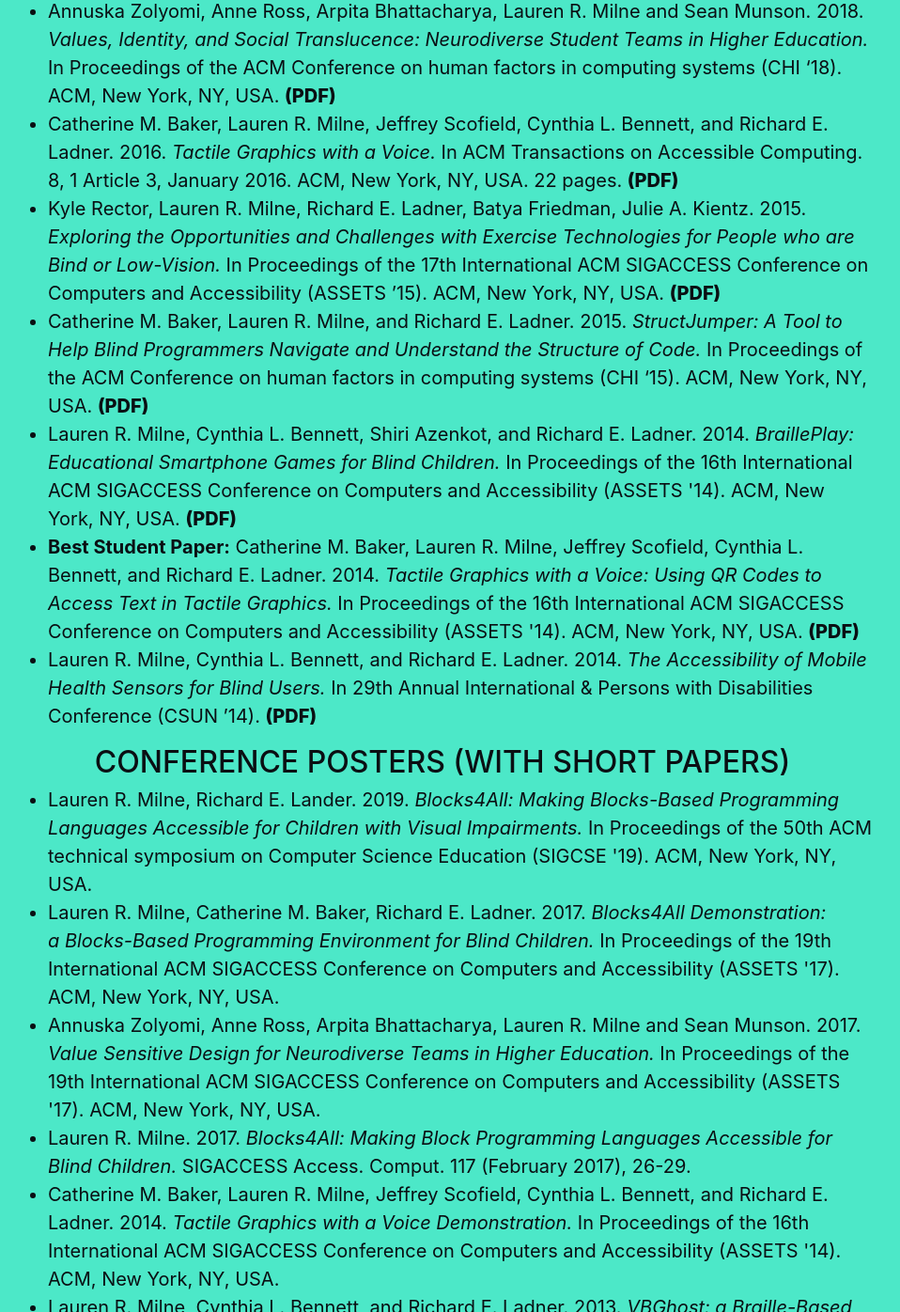
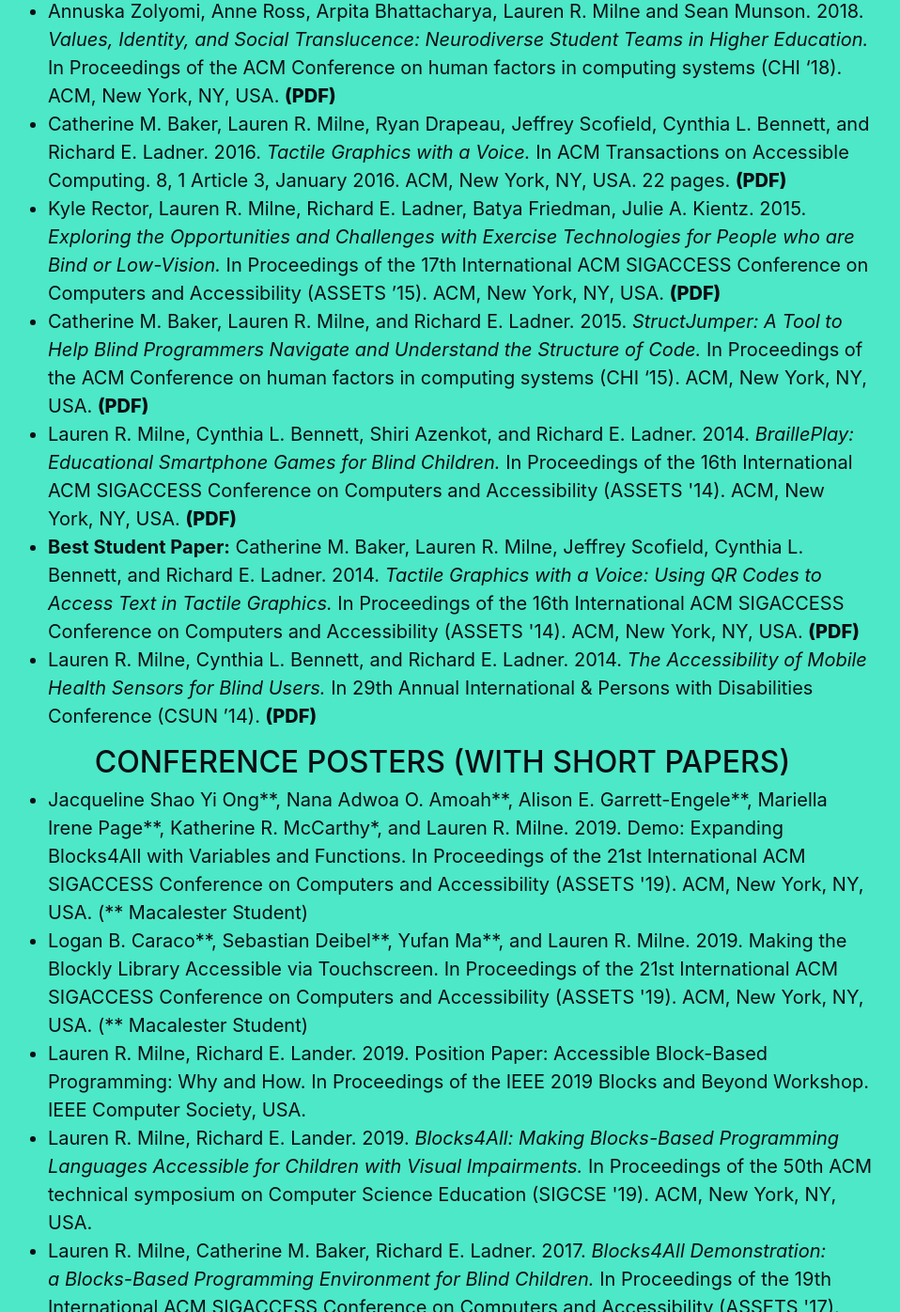
Before and after one commit to milnel2/milnel2.github.io, a website with bundled scripts: page index.html in a window 1280 px wide. Shown: the part 1972-3368 px from the top of the page at 94% size, without its empty margins (169-1127 px from the left). Built offline with nearby package versions, Linux system fonts and the light colour scheme; files whose address does not match are found by name.

Commit message:
Added new posters

```diff
--- a/index.html
+++ b/index.html
@@ -145,8 +145,7 @@
                    <li>Catherine M. Baker*, Lauren R. Milne*, Richard E. Ladner. 2019. <i>Understanding the Impact of TVIs on Technology Use and Selection by Children with Visual Impairments.</i> In Proceedings of the ACM Conference on Human Factors in Computing Systems (CHI ’19). ACM, New York, NY, USA. <a href = "files/TVIs.pdf">(PDF)</a> (* co-first authors) </li>
                    <li>Lauren R. Milne, and Richard E. Ladner. 2018. <i>Blocks4All: Overcoming Accessibility Barriers to Blocks Programming for Children with Visual Impairments.</i> In Proceedings of the ACM Conference on human factors in computing systems (CHI ‘18). ACM, New York, NY, USA. <a href = "files/Blocks4All.pdf">(PDF)</a></li>
                    <li>Annuska Zolyomi, Anne Ross, Arpita Bhattacharya, Lauren R. Milne and Sean Munson.  2018. <i>Values, Identity, and Social Translucence: Neurodiverse Student Teams in Higher Education.</i> In Proceedings of the ACM Conference on human factors in computing systems (CHI ‘18). ACM, New York, NY, USA. <a href = "files/Neurodiverse.pdf">(PDF)</a></li>
-
-                   <li>Catherine M. Baker, Lauren R. Milne, Jeffrey Scofield, Cynthia L. Bennett, and Richard E. Ladner. 2016. <i>Tactile Graphics with a Voice.</i> In ACM Transactions on Accessible Computing. 8, 1 Article 3, January 2016. ACM, New York, NY, USA. 22 pages.
+                   <li>Catherine M. Baker, Lauren R. Milne, Ryan Drapeau, Jeffrey Scofield, Cynthia L. Bennett, and Richard E. Ladner. 2016. <i>Tactile Graphics with a Voice.</i> In ACM Transactions on Accessible Computing. 8, 1 Article 3, January 2016. ACM, New York, NY, USA. 22 pages.
                    <a href = "files/TACCESS.pdf">(PDF)</a></li>
                    <li>Kyle Rector, Lauren R. Milne, Richard E. Ladner, Batya Friedman, Julie A. Kientz. 2015. <i>Exploring the Opportunities and Challenges with Exercise Technologies for People who are Bind or Low-Vision.</i>  In Proceedings of the 17th International ACM SIGACCESS Conference on Computers and Accessibility (ASSETS ’15). ACM, New York, NY, USA. <a href = "files/Rector-EyesFreeVSD-ASSETS2015.pdf">(PDF)</a></li>
                    <li>Catherine M. Baker, Lauren R. Milne, and Richard E. Ladner. 2015. <i>StructJumper: A Tool to Help Blind Programmers Navigate and Understand the Structure of Code.</i> In Proceedings of the ACM Conference on human factors in computing systems (CHI ‘15). ACM, New York, NY, USA. <a href = "files/StructJumper.pdf">(PDF)</a></li>
@@ -157,6 +156,9 @@
 
               <h2 class="text-center">Conference Posters (with Short Papers)</h2>
 				<ul>
+                    <li>Jacqueline Shao Yi Ong**, Nana Adwoa O. Amoah**, Alison E. Garrett-Engele**, Mariella Irene Page**, Katherine R. McCarthy*, and Lauren R. Milne. 2019. Demo: Expanding Blocks4All with Variables and Functions. In Proceedings of the 21st International ACM SIGACCESS Conference on Computers and Accessibility (ASSETS '19). ACM, New York, NY, USA. (** Macalester Student) </li>
+                    <li>Logan B. Caraco**, Sebastian Deibel**, Yufan Ma**, and Lauren R. Milne. 2019. Making the Blockly Library Accessible via Touchscreen. In Proceedings of the 21st International ACM SIGACCESS Conference on Computers and Accessibility (ASSETS '19). ACM, New York, NY, USA. (** Macalester Student)</li>
+                    <li>Lauren R. Milne, Richard E. Lander. 2019. Position Paper: Accessible Block-Based Programming: Why and How. In Proceedings of the IEEE 2019 Blocks and Beyond Workshop. IEEE Computer Society, USA.</li>
                     <li>Lauren R. Milne, Richard E. Lander. 2019. <i>Blocks4All: Making Blocks-Based Programming Languages Accessible for Children with Visual Impairments.</i>  In Proceedings of the 50th ACM technical symposium on Computer Science Education (SIGCSE '19). ACM, New York, NY, USA. </li>
                       <li>Lauren R. Milne, Catherine M. Baker, Richard E. Ladner. 2017. <i>Blocks4All Demonstration: a Blocks-Based Programming Environment for Blind Children.</i> In Proceedings of the 19th International ACM SIGACCESS Conference on Computers and Accessibility (ASSETS '17). ACM, New York, NY, USA. </li>
                       <li>Annuska Zolyomi, Anne Ross, Arpita Bhattacharya, Lauren R. Milne and Sean Munson. 2017. <i>Value Sensitive Design for Neurodiverse Teams in Higher Education.</i> In Proceedings of the 19th International ACM SIGACCESS Conference on Computers and Accessibility (ASSETS '17). ACM, New York, NY, USA. </li>
```
Also changed, not shown: 1 other file. Lines whose indentation alone changed are shown as unchanged.
